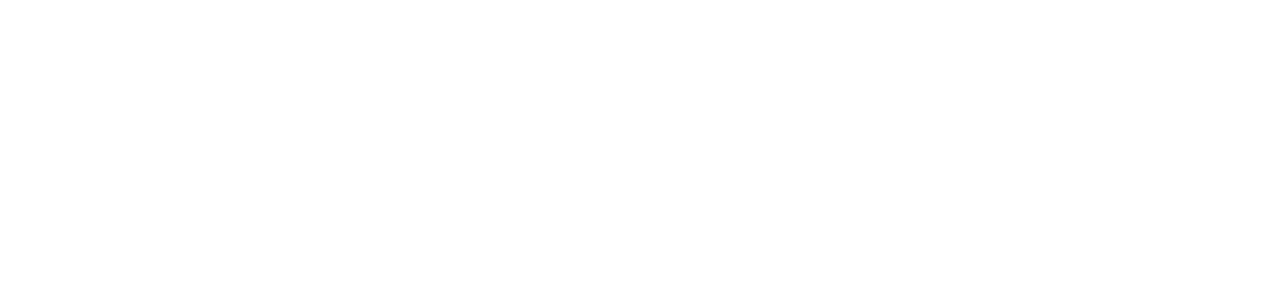
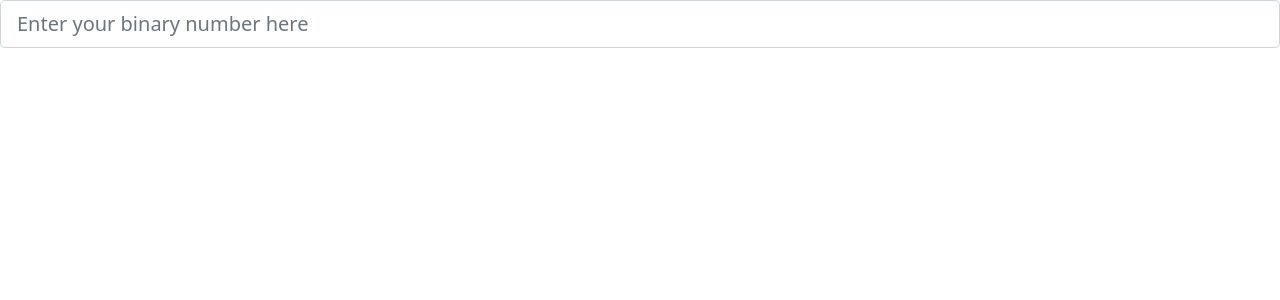
Before and after one commit to ahmedkhalil91518/binary-to-decimal-converter, a React (Create React App) app: page / in a window 1280 px wide. Shown: the top 300 px of the page. Built offline with nearby package versions, Linux system fonts and the light colour scheme.

Commit message:
add the binary inpot field

```diff
--- a/src/App.tsx
+++ b/src/App.tsx
@@ -1,10 +1,29 @@
-import React from 'react';
-import './App.scss';
+import React, { useState } from "react";
+import "./App.scss";
+import BinaryInput from "./binaryInput";
+
+const converter = (num: string): number => {
+  let convertedNumber = 0;
+  for (let i = 0; i < num.length; i++) {
+    convertedNumber += Number(num[i]) * Math.pow(2, num.length - (i + 1));
+  }
+  console.log(convertedNumber);
+  return convertedNumber;
+};
 
 function App() {
+  const [binaryNumber, setBinaryNumber] = useState("");
+  const handleSetBinaryNumber = (event: {
+    target: { value: React.SetStateAction<string> };
+  }) => {
+    return setBinaryNumber(event.target.value);
+  };
+
   return (
-    <div />
-  )
+    <div>
+      <BinaryInput callback={handleSetBinaryNumber} value={binaryNumber} />
+    </div>
+  );
 }
 
 export default App;
--- /dev/null
+++ b/src/binaryInput.tsx
@@ -0,0 +1,21 @@
+import React, { ChangeEventHandler, FC } from "react";
+import { Form } from "react-bootstrap";
+
+interface Props {
+    callback: ChangeEventHandler<any> | undefined,
+    value: string
+}
+
+const BinaryInput: FC<Props> = ({callback, value }) => {
+  return (
+    <Form.Control
+      size="lg"
+      type="text"
+      placeholder="Enter your binary number here"
+      onChange={callback}
+      value={value}
+    />
+  );
+}
+
+export default BinaryInput;
```
